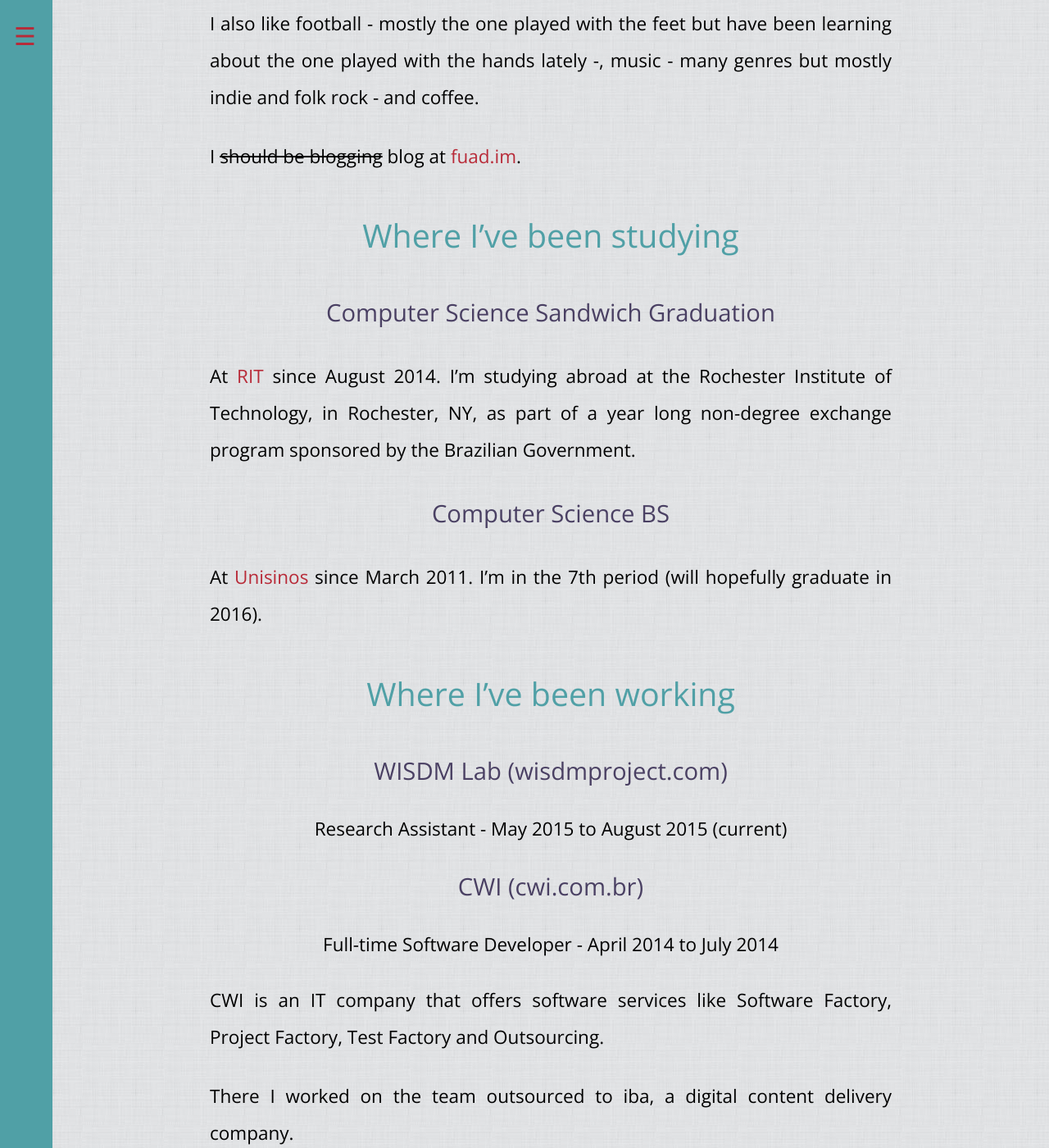
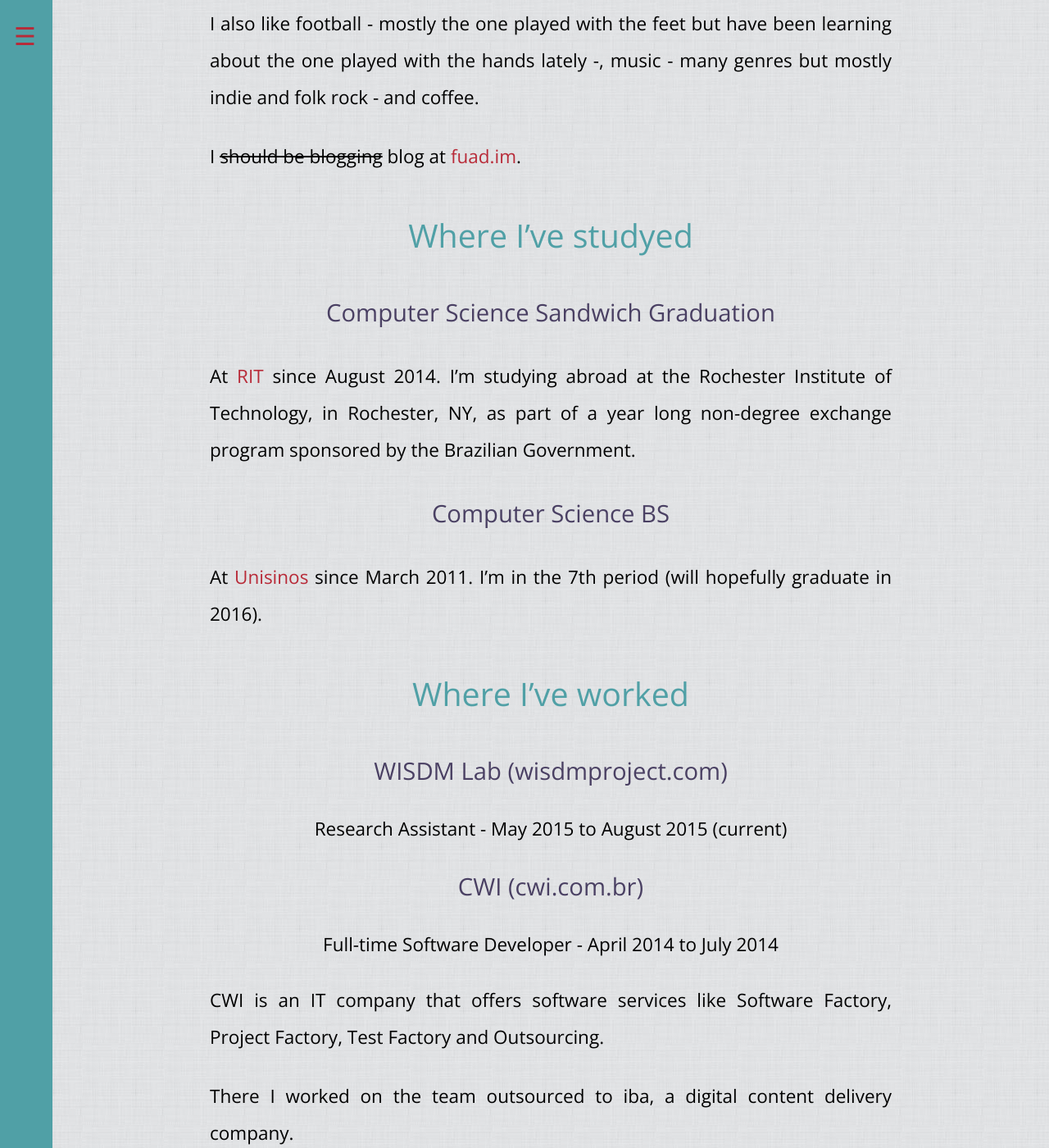
Before and after one commit to fuadsaud/fuadsaud.github.io, a Jekyll site: the page built from resume/index.md, in a window 1280 px wide and 1400 px high, scrolled down 928 px. Shown: the whole window at 82% size. Built offline with Jekyll 4.4.1, drawn with Linux system fonts in a browser that asks for light colours; nearby versions of some CDN libraries.

Commit message:
Wordsmithing

```diff
--- a/resume/index.md
+++ b/resume/index.md
@@ -33,7 +33,7 @@ mostly indie and folk rock - and **coffee**.
 
 I <del>should be blogging</del> blog at [fuad.im](//fuad.im).
 
-## Where I've been studying
+## Where I've studyed
 
 ### **Computer Science Sandwich Graduation**
 
@@ -46,7 +46,7 @@ non-degree exchange program sponsored by the Brazilian Government.
 At [Unisinos](//unisinos.br/global/en/) since March 2011. I'm in the 7th period
 (will hopefully graduate in 2016).
 
-## Where I've been working
+## Where I've worked
 
 ### [WISDM Lab (wisdmproject.com)](//wisdmproject.com)
 
```
